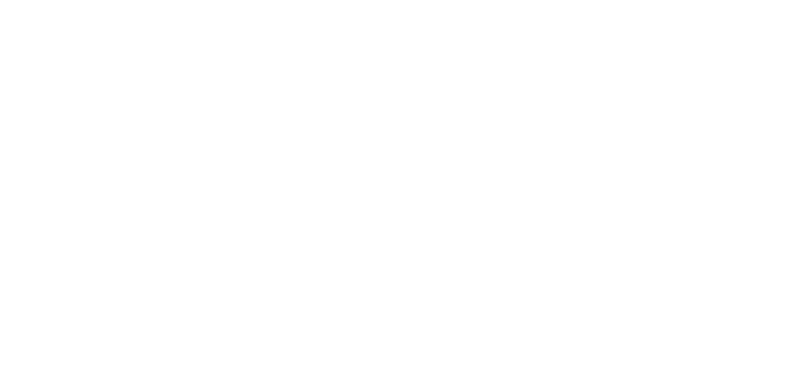
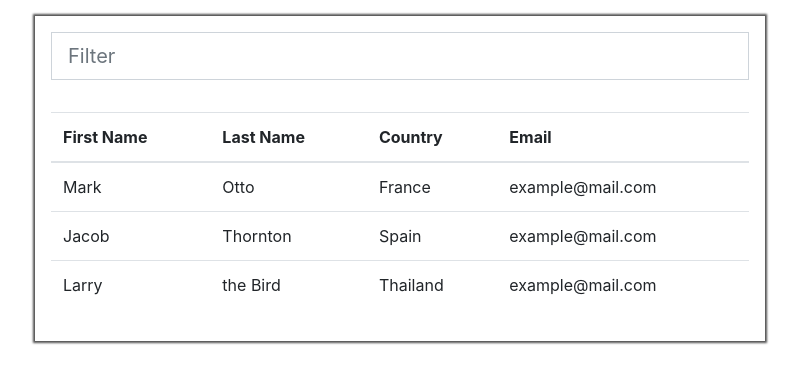
Before and after one commit to hamza-hajji/user-listing, a React (Create React App) app: page / in a window 1280 px wide. Shown: the top 382 px of the page, without its empty margins (240-1039 px from the left). Built offline with nearby package versions, Linux system fonts and the light colour scheme.

Commit message:
general layout

```diff
--- a/src/App.js
+++ b/src/App.js
@@ -1,10 +1,21 @@
 import React, { Component } from 'react';
+import Controls from './Controls';
+import List from './List';
 
 class App extends Component {
   render() {
     return (
-      <div className="">
-
+      <div className="container">
+        <div className="row">
+          <div className="col-8 offset-2">
+            <div className="main-app">
+              <Controls />
+              <div className="user-list">
+                <List />
+              </div>
+            </div>
+          </div>
+        </div>
       </div>
     );
   }
--- /dev/null
+++ b/src/Controls.js
@@ -0,0 +1,17 @@
+import React, { Component } from 'react';
+import {
+  InputGroup,
+  Input
+} from 'reactstrap';
+
+class Contols extends Component {
+  render() {
+    return (
+      <InputGroup size="lg">
+        <Input placeholder="Filter" />
+      </InputGroup>
+    );
+  }
+}
+
+export default Contols;
--- /dev/null
+++ b/src/List.js
@@ -0,0 +1,42 @@
+import React, { Component } from 'react';
+import { Table } from 'reactstrap';
+
+
+class List extends Component {
+  render () {
+    return (
+      <Table>
+        <thead>
+          <tr>
+            <th>First Name</th>
+            <th>Last Name</th>
+            <th>Country</th>
+            <th>Email</th>
+          </tr>
+        </thead>
+        <tbody>
+          <tr>
+            <td>Mark</td>
+            <td>Otto</td>
+            <td>France</td>
+            <td>example@mail.com</td>
+          </tr>
+          <tr>
+            <td>Jacob</td>
+            <td>Thornton</td>
+            <td>Spain</td>
+            <td>example@mail.com</td>
+          </tr>
+          <tr>
+            <td>Larry</td>
+            <td>the Bird</td>
+            <td>Thailand</td>
+            <td>example@mail.com</td>
+          </tr>
+        </tbody>
+      </Table>
+    );
+  }
+}
+
+export default List;
--- a/src/index.css
+++ b/src/index.css
@@ -0,0 +1,23 @@
+@import url(../node_modules/bootstrap/dist/css/bootstrap.min.css);
+
+body {
+  padding-top: 1rem;
+}
+
+.main-app {
+  box-shadow: 0 0 2px 2px #535353;
+  padding: 1rem;
+}
+
+.user-list {
+  margin-top: 2rem;
+}
+
+input {
+  border-radius: 0 !important;
+}
+
+input:focus {
+  box-shadow: none !important;
+  outline: none !important;
+}
```
